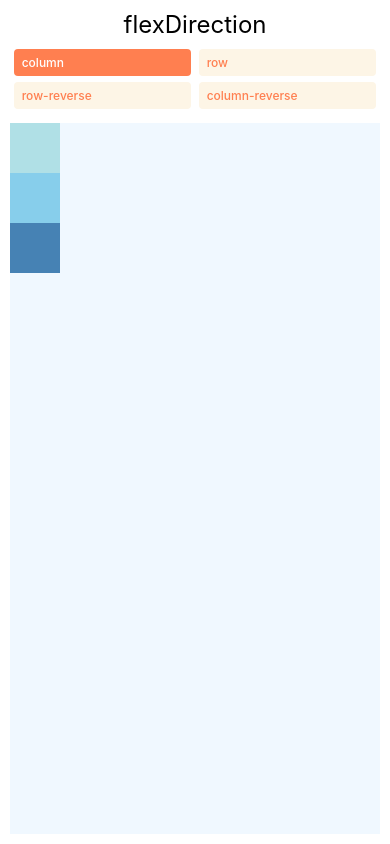
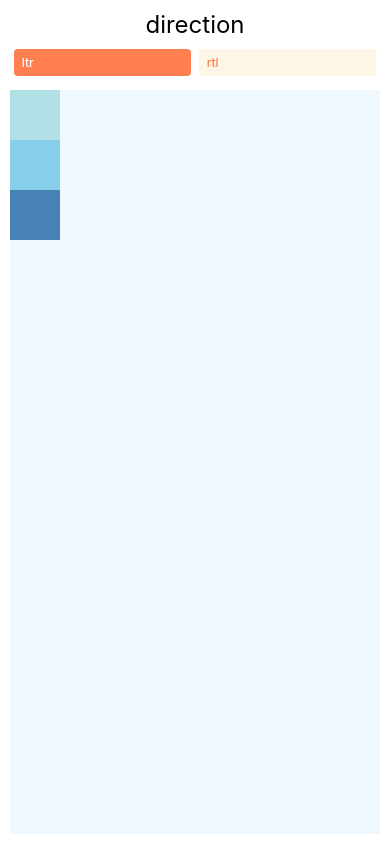
Before and after one commit to Fatima-Zahrae-Acharki/NativeBrief, a React Native app: screen / in a window 390 px wide. Built offline with nearby package versions, Linux system fonts and the light colour scheme.

Commit message:
layout direction flex direction

```diff
--- a/App.tsx
+++ b/App.tsx
@@ -1,4 +1,4 @@
-import React, { useState } from "react";
+import React, { useState } from 'react';
 import {StyleSheet, Text, TouchableOpacity, View} from 'react-native';
 
 
@@ -158,15 +158,110 @@ import {StyleSheet, Text, TouchableOpacity, View} from 'react-native';
 
 ///////flex direction
 
-const FlexDirectionBasics = () => {
-  const [flexDirection, setflexDirection] = useState('column');
+// const FlexDirectionBasics = () => {
+//   const [flexDirection, setflexDirection] = useState('column');
 
-  return (
+//   return (
+//     <PreviewLayout
+//       label="flexDirection"
+//       values={['column', 'row', 'row-reverse', 'column-reverse']}
+//       selectedValue={flexDirection}
+//       setSelectedValue={setflexDirection}>
+//       <View style={[styles.box, {backgroundColor: 'powderblue'}]} />
+//       <View style={[styles.box, {backgroundColor: 'skyblue'}]} />
+//       <View style={[styles.box, {backgroundColor: 'steelblue'}]} />
+//     </PreviewLayout>
+//   );
+// };
+
+// const PreviewLayout = ({
+//   label,
+//   children,
+//   values,
+//   selectedValue,
+//   setSelectedValue,
+// }) => (
+//   <View style={{padding: 10, flex: 1}}>
+//     <Text style={styles.label}>{label}</Text>
+//     <View style={styles.row}>
+//       {values.map(value => (
+//         <TouchableOpacity
+//           key={value}
+//           onPress={() => setSelectedValue(value)}
+//           style={[styles.button, selectedValue === value && styles.selected]}>
+//           <Text
+//             style={[
+//               styles.buttonLabel,
+//               selectedValue === value && styles.selectedLabel,
+//             ]}>
+//             {value}
+//           </Text>
+//         </TouchableOpacity>
+//       ))}
+//     </View>
+//     <View style={[styles.container, {[label]: selectedValue}]}>{children}</View>
+//   </View>
+// );
+
+// const styles = StyleSheet.create({
+//   container: {
+//     flex: 1,
+//     marginTop: 8,
+//     backgroundColor: 'aliceblue',
+//   },
+//   box: {
+//     width: 50,
+//     height: 50,
+//   },
+//   row: {
+//     flexDirection: 'row',
+//     flexWrap: 'wrap',
+//   },
+//   button: {
+//     paddingHorizontal: 8,
+//     paddingVertical: 6,
+//     borderRadius: 4,
+//     backgroundColor: 'oldlace',
+//     alignSelf: 'flex-start',
+//     marginHorizontal: '1%',
+//     marginBottom: 6,
+//     minWidth: '48%',
+//     textAlign: 'center',
+//   },
+//   selected: {
+//     backgroundColor: 'coral',
+//     borderWidth: 0,
+//   },
+//   buttonLabel: {
+//     fontSize: 12,
+//     fontWeight: '500',
+//     color: 'coral',
+//   },
+//   selectedLabel: {
+//     color: 'white',
+//   },
+//   label: {
+//     textAlign: 'center',
+//     marginBottom: 10,
+//     fontSize: 24,
+//   },
+// });
+
+// export default FlexDirectionBasics;
+
+
+
+//////layout direction:flex direction
+
+const DirectionLayout = () => {
+  const [direction, setDirection] = useState('ltr');
+
+  return(
     <PreviewLayout
-      label="flexDirection"
-      values={['column', 'row', 'row-reverse', 'column-reverse']}
-      selectedValue={flexDirection}
-      setSelectedValue={setflexDirection}>
+    label='direction'
+    selectedValue={direction}
+    values={['ltr', 'rtl']}
+    setSelectedValue= {setDirection}>
       <View style={[styles.box, {backgroundColor: 'powderblue'}]} />
       <View style={[styles.box, {backgroundColor: 'skyblue'}]} />
       <View style={[styles.box, {backgroundColor: 'steelblue'}]} />
@@ -199,7 +294,8 @@ const PreviewLayout = ({
         </TouchableOpacity>
       ))}
     </View>
-    <View style={[styles.container, {[label]: selectedValue}]}>{children}</View>
+    <View style={[styles.container, {[label]: selectedValue}]}>{children}
+    </View>
   </View>
 );
 
@@ -209,13 +305,13 @@ const styles = StyleSheet.create({
     marginTop: 8,
     backgroundColor: 'aliceblue',
   },
+  row:{
+    flexDirection: 'row',
+    flexWrap: 'wrap',
+  },
   box: {
     width: 50,
     height: 50,
-  },
-  row: {
-    flexDirection: 'row',
-    flexWrap: 'wrap',
   },
   button: {
     paddingHorizontal: 8,
@@ -247,4 +343,4 @@ const styles = StyleSheet.create({
   },
 });
 
-export default FlexDirectionBasics;
+export default DirectionLayout;
```
Lines whose indentation alone changed are shown as unchanged.
